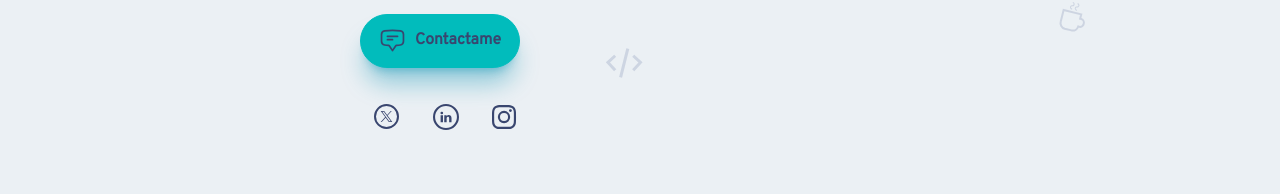
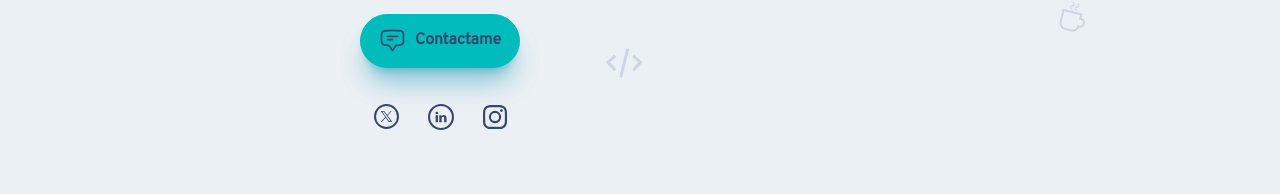
Before and after one commit to marlonocampo/portfolio, a React (Vite) app: page / in a window 1280 px wide. Shown: the part 689-883 px from the top of the page. Built offline with nearby package versions, Linux system fonts and the light colour scheme.

Commit message:
chore: Remove unused CSS class and update social media contact layout

```diff
--- a/src/components/sections/SocialMediaContact.tsx
+++ b/src/components/sections/SocialMediaContact.tsx
@@ -4,7 +4,7 @@ export function SocialMedia (): JSX.Element {
   const { xUrl, instagramUrl, linkedInUrl } = urlContact()
 
   return (
-    <div className='flex justify-center flex-grow-0 w-full gap-1 mt-5'>
+    <div className='flex justify-center flex-grow-0 w-full mt-5'>
       <div className='tooltip tooltip-bottom' data-tip='X'>
         <a href={xUrl} aria-label='X' target='_blank' className='btn btn-ghost btn-circle text-secondary' rel='noreferrer'><XIcon /></a>
       </div>
--- a/tailwind.config.js
+++ b/tailwind.config.js
@@ -37,6 +37,7 @@ export default {
   },
   plugins: [daysiui, typography],
   daisyui: {
+    logs: false,
     themes: [
       {
         darkTheme: {
```
